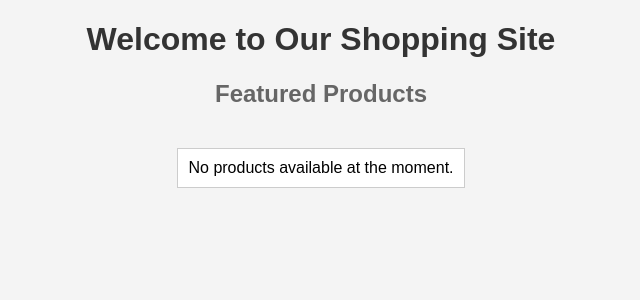
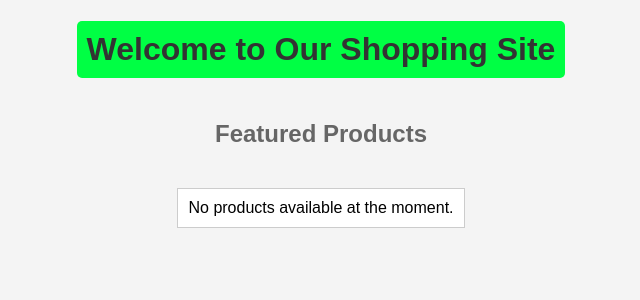
Before and after one commit to lm1298/shopping-cart-REST-Django, a Django app: page / in a window 1280 px wide. Shown: the top 300 px of the page, without its empty margins (319-959 px from the left). Run offline with Django 3.2, Linux system fonts and the light colour scheme; data that the repository does not hold is empty.

Commit message:
add css styles and product images in home page template

```diff
--- a/templates/home.html
+++ b/templates/home.html
@@ -13,6 +13,10 @@
         }
         h1 {
             color: #333;
+            background-color: #00ff44;
+            padding: 10px;
+            border-radius: 5px;
+            display: inline-block;
         }
         h2 {
             color: #666;
@@ -36,7 +40,7 @@
     </style>
 </head>
 <body>
-    <h1>Welcome to Our Shopping Site</h1>
+    <h1> Welcome to Our Shopping Site </h1>
 
     <h2>Featured Products</h2>
     <ul>
@@ -52,6 +56,5 @@
         {% endfor %}
     </ul>
 
-    <!-- Add links or buttons for navigation here -->
 </body>
 </html>
```
